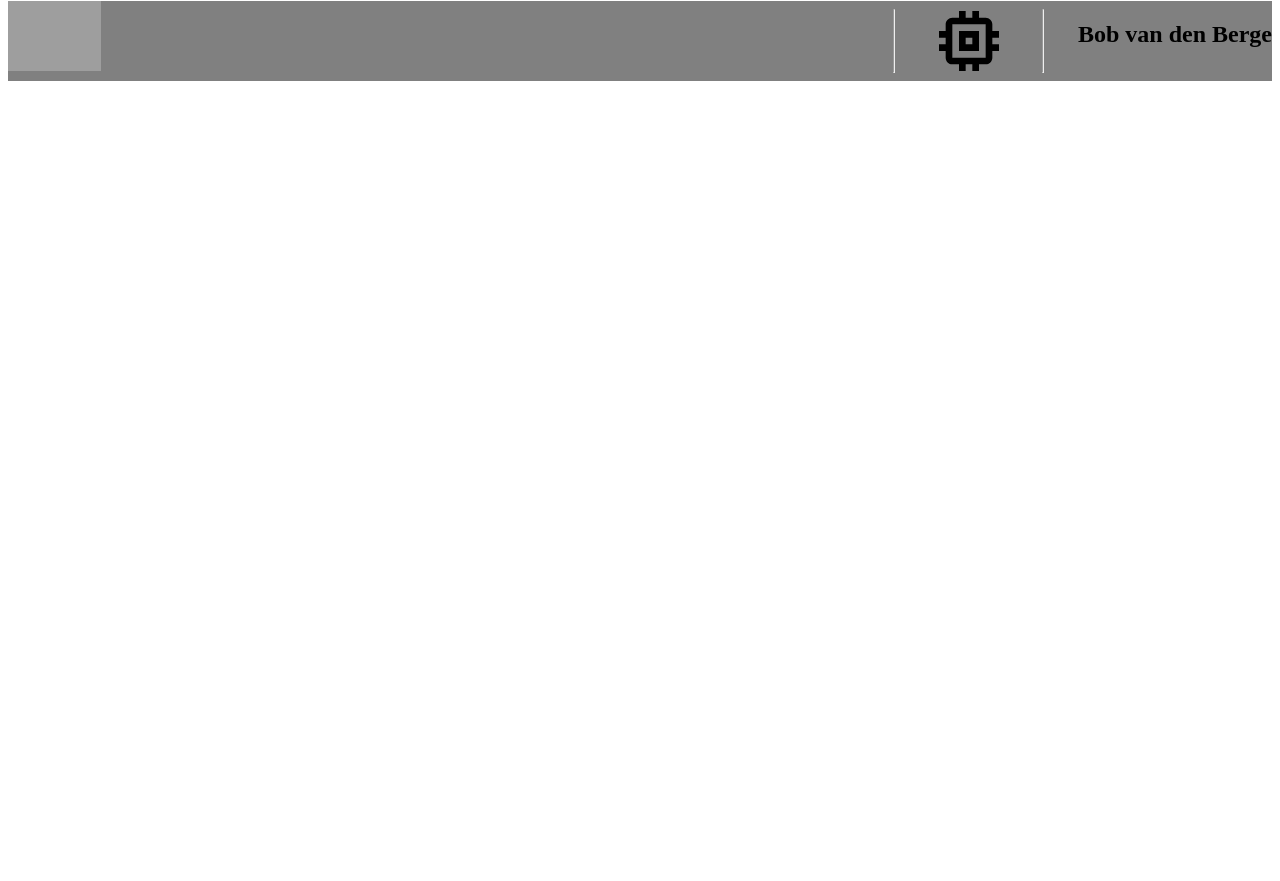
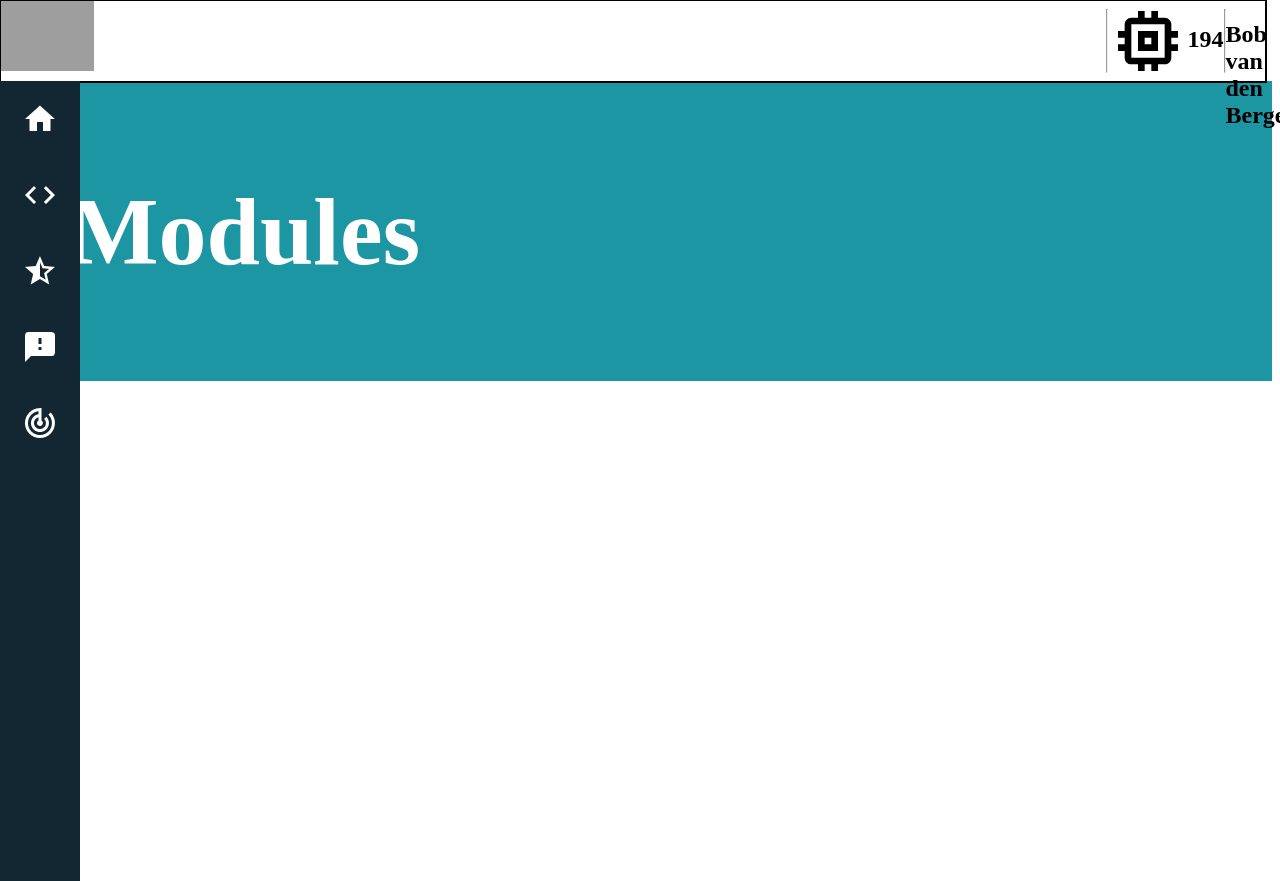
Before and after one commit to StijnvdMade/Gehacked-c207b0b4, a plain HTML site: page index.html in a window 1280 px wide. Before the commit the page ends 800 px from the top, so only its background shows below. Drawn offline with Linux system fonts and the light colour scheme; grey boxes are pictures that could not be loaded.

Commit message:
Uitwerking van de exercise

```diff
--- a/index.html
+++ b/index.html
@@ -11,8 +11,21 @@
         <img src="https://jarvis.bit-academy.nl/assets/images/logo_black_beta.png" class="bit-logo">
         <hr class="vr">
         <img src="memory-24px.svg">
+        <h2 class="credits">194</h2>
         <hr class="vr">
         <h2 class="naam">Bob van den Berge</h2>
     </div>
+    <div class="left-bar">
+        <a href="https://www.youtube.com/watch?v=dQw4w9WgXcQ">
+            <img src="baseline_home_white_18dp.png" class="links"  onmouseover="this.style.background='green';" onmouseout="this.style.background='rgb(19, 39, 50)'">
+            <img src="baseline_code_white_18dp.png" class="links"  onmouseover="this.style.background='green';" onmouseout="this.style.background='rgb(19, 39, 50)'">
+            <img src="baseline_star_half_white_18dp.png" class="links"  onmouseover="this.style.background='green';" onmouseout="this.style.background='rgb(19, 39, 50)'">
+            <img src="baseline_sms_failed_white_18dp.png" class="links"  onmouseover="this.style.background='green';" onmouseout="this.style.background='rgb(19, 39, 50)'">
+            <img src="baseline_track_changes_white_18dp.png" class="links"  onmouseover="this.style.background='green';" onmouseout="this.style.background='rgb(19, 39, 50)'">
+        </a>
+    </div>
+    <div class="modules">
+        <h1 class="textmodules">Modules</h1>
+    </div>
 </body>
 </html>
--- a/style.css
+++ b/style.css
@@ -1,17 +1,61 @@
 .top-bar {
-    background-color: gray;
     height: 80px;
     width: 100%;
     margin-top: -7px;
+    margin-left: -7px;
+    margin-right: -7px;
     display: flex;
+    outline: 2px solid black;
 }
 
 .bit-logo {
     height: 70px;
-    margin-right: 60%;
+    margin-right: 80%;
 }
 
 .top-bar vr {
     transform: rotate(90deg);
     height: 100%;
 }
+
+.credits {
+    margin-top: 25px;
+}
+
+.left-bar {
+    background-color: rgb(19, 39, 50);
+    width: 80px;
+    height: 100%;
+    position: absolute;
+    margin-left: -8px;
+    display: flex;
+    flex-direction: column;
+    justify-content: stretch;
+    align-content: center;
+}
+
+a {
+    display: flex;
+    flex-direction: column;
+    justify-content: center;
+    align-items: center;
+}
+
+.links {
+    margin: 20px;
+    cursor: pointer;
+}
+
+.modules {
+    background-color: rgb(28, 150, 163);
+    height: 300px;
+    margin-left: 2.8%;
+    display: flex;
+    align-items: center;
+}
+
+h1 {
+    font-size: 6rem;
+    color: white;
+    margin-left: 2%;
+}
```
Also changed, not shown: baseline_code_white_18dp.png (added), baseline_home_white_18dp.png (added), baseline_sms_failed_white_18dp.png (added), baseline_star_half_white_18dp.png (added), baseline_track_changes_white_18dp.png (added), home-24px.svg (added).
